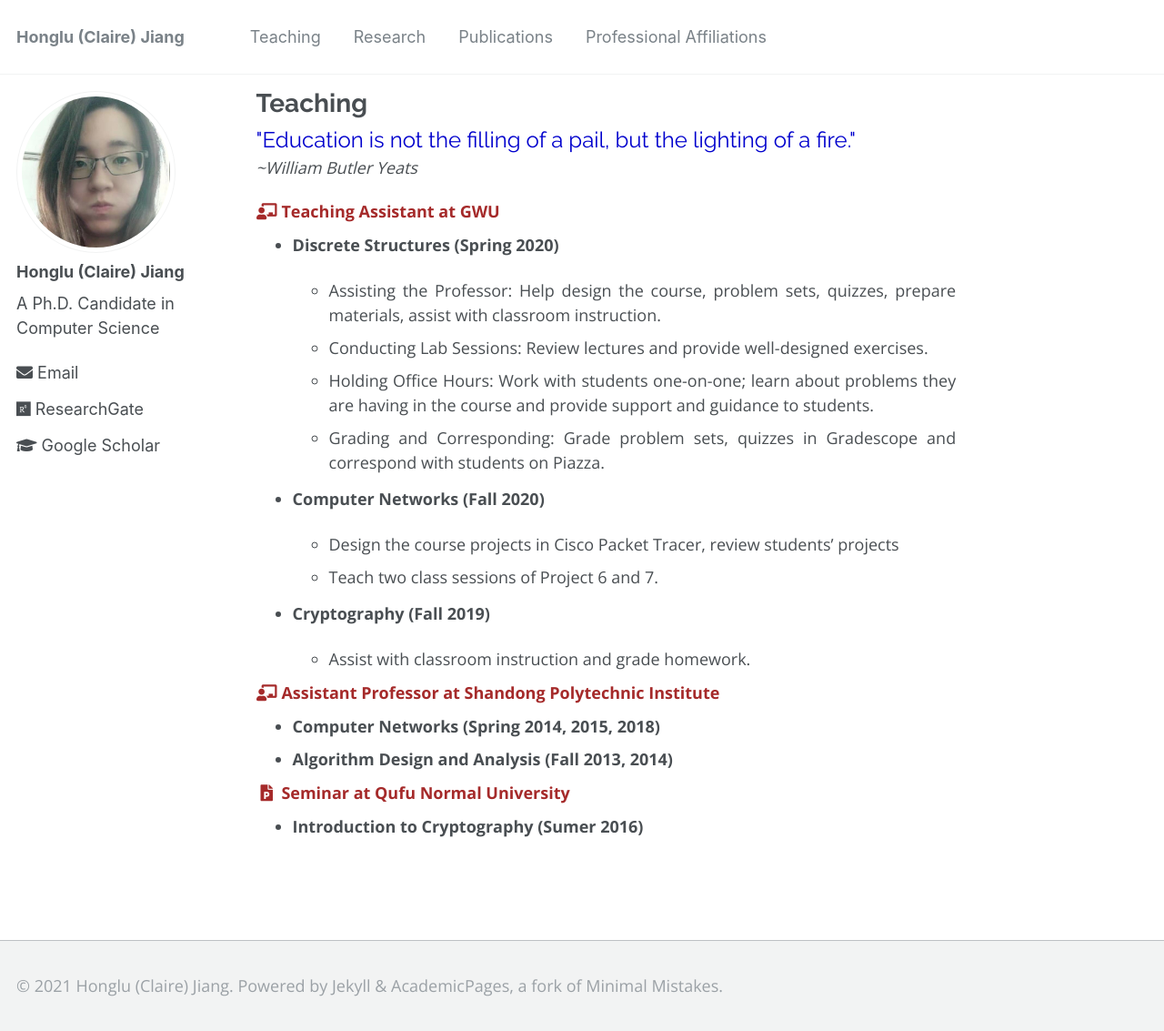
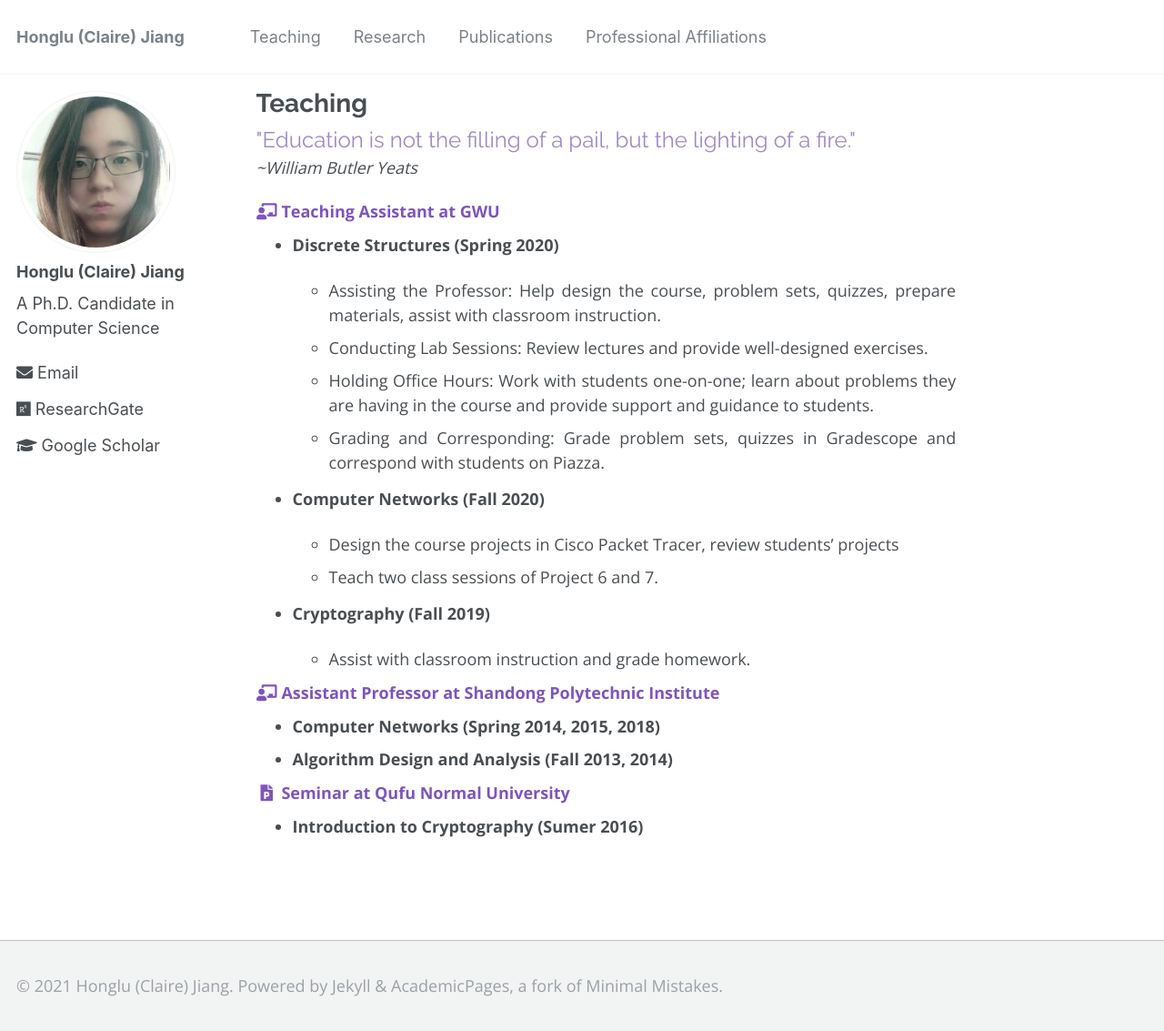
Before and after one commit to hljiang0720/hljiang.github.io, a Jekyll site: the page built from _pages/teaching.md, in a window 1280 px wide and 1133 px high. Shown: the whole window at 91% size. Built offline with Jekyll 4.4.1, drawn with Linux system fonts in a browser that asks for light colours.

Commit message:
Update _page.scss

```diff
--- a/_sass/_page.scss
+++ b/_sass/_page.scss
@@ -55,12 +55,12 @@
      h3 {
         font-size: $type-size-5;
         margin-bottom: 0.5em;
-    color: #a52a2a;
+    color: #7e54bd;
   }
 
    h4 {
      font-size: 24px;
-      color: #0000cd;
+      color: #a08ac3;
       font-family: 'Raleway', cursive;
       font-weight: normal;
       margin: -0.08em 0em 0.1em 0em;
```
